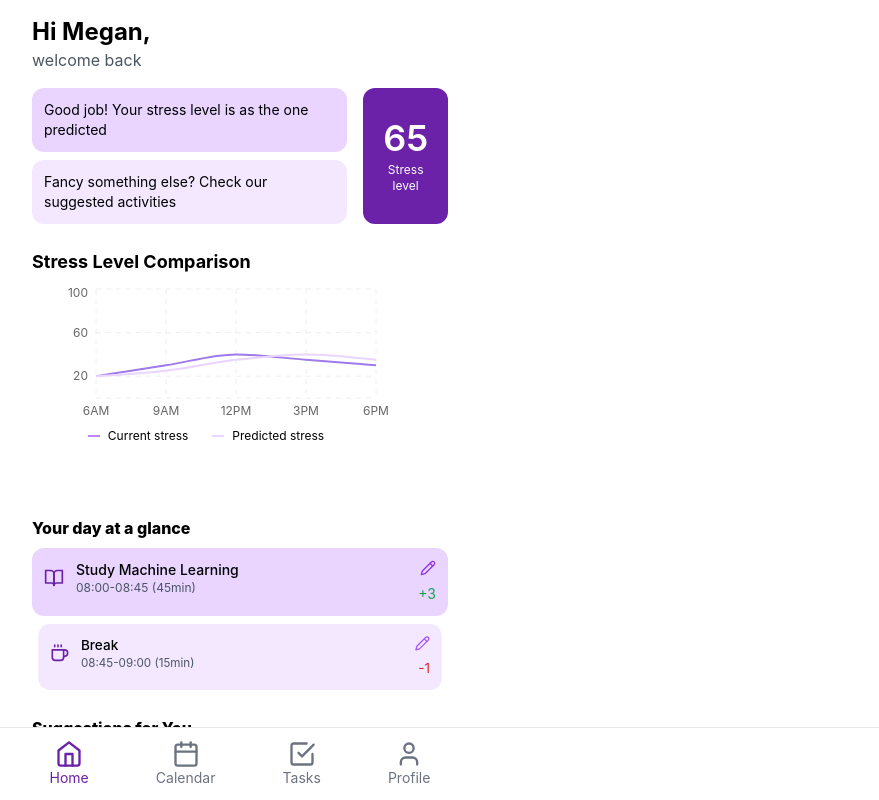
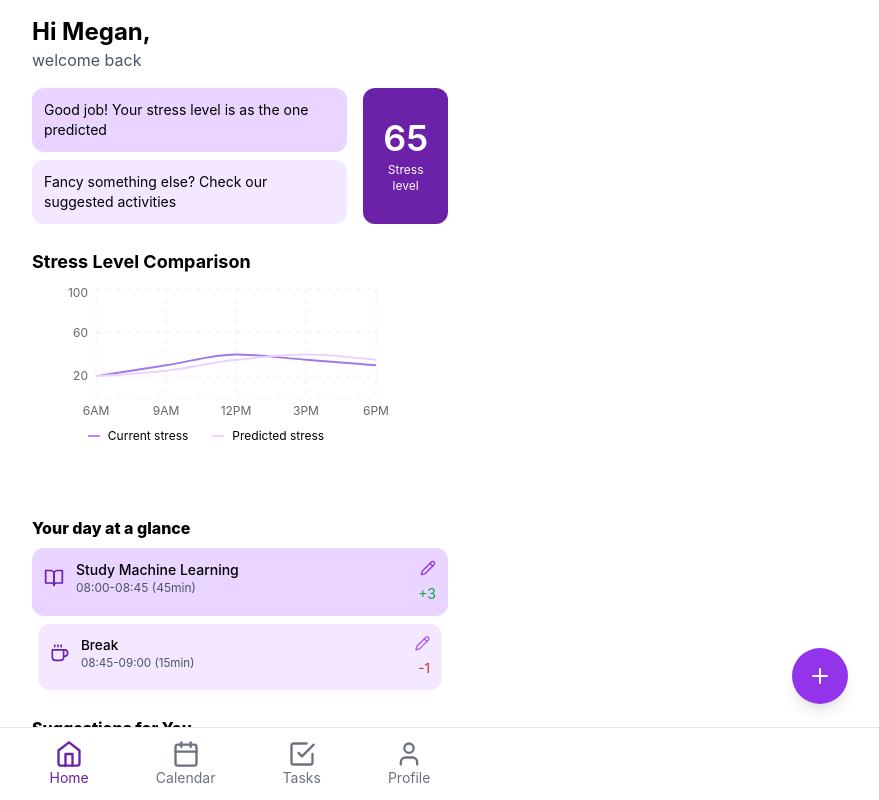
Before and after one commit to lexdumitrache/zenitapp, a React (Vite) app: page / in a window 1280 px wide. Shown: the top 800 px of the page, without its empty margins (400-1279 px from the left). Built offline with nearby package versions, Linux system fonts and the light colour scheme.

Commit message:
Initial commit from your app

```diff
--- a/src/pages/HomePage.tsx
+++ b/src/pages/HomePage.tsx
@@ -1,8 +1,9 @@
-import React from 'react';
+import React, { useState } from 'react';
 import { LineChart, Line, XAxis, YAxis, Legend, CartesianGrid } from 'recharts';
-import { Home, Calendar, CheckSquare, User, Pencil, BookOpen, Coffee, Plus, Activity, Droplet, MoveHorizontal, List } from 'lucide-react';
+import { Home, Calendar, CheckSquare, User, Pencil, BookOpen, Coffee, Plus, Activity, Droplet, MoveHorizontal, List, RefreshCw } from 'lucide-react';
 
 const WellnessDashboard = () => {
+  const [isFabOpen, setIsFabOpen] = useState(false);
   const stressData = [
     { time: '6AM', actual: 20, predicted: 20 },
     { time: '9AM', actual: 30, predicted: 25 },
@@ -168,6 +169,38 @@ const WellnessDashboard = () => {
         </div>
       </div>
 
+      {/* Floating Action Button */}
+      <div className="fixed right-6 bottom-20 sm:right-8 sm:bottom-24">
+        {isFabOpen && (
+          <div className="absolute bottom-14 right-0 flex flex-col items-end gap-2">
+            <button
+              onClick={() => setIsFabOpen(false)}
+              className="bg-purple-600 text-white rounded-full p-3 shadow-lg hover:bg-purple-700 transition-colors"
+            >
+              <Calendar className="w-5 h-5" />
+            </button>
+            <button
+              onClick={() => setIsFabOpen(false)}
+              className="bg-purple-600 text-white rounded-full p-3 shadow-lg hover:bg-purple-700 transition-colors"
+            >
+              <CheckSquare className="w-5 h-5" />
+            </button>
+            <button
+              onClick={() => setIsFabOpen(false)}
+              className="bg-purple-600 text-white rounded-full p-3 shadow-lg hover:bg-purple-700 transition-colors"
+            >
+              <RefreshCw className="w-5 h-5" />
+            </button>
+          </div>
+        )}
+        <button
+          onClick={() => setIsFabOpen(!isFabOpen)}
+          className="bg-purple-600 text-white rounded-full p-4 shadow-lg hover:bg-purple-700 transition-colors"
+        >
+          <Plus className="w-6 h-6" />
+        </button>
+      </div>
+
       {/* Bottom Navigation */}
       <div className="fixed bottom-0 left-0 right-0 bg-white border-t">
         <div className="max-w-md mx-auto flex justify-around py-2">
```
